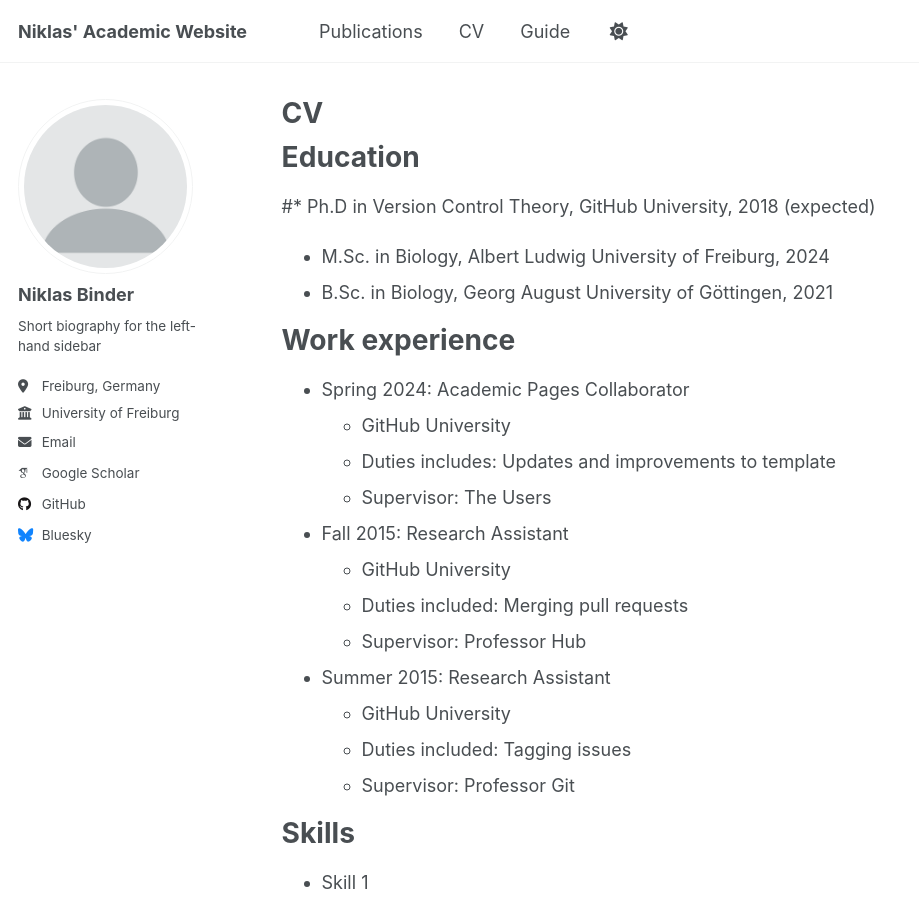
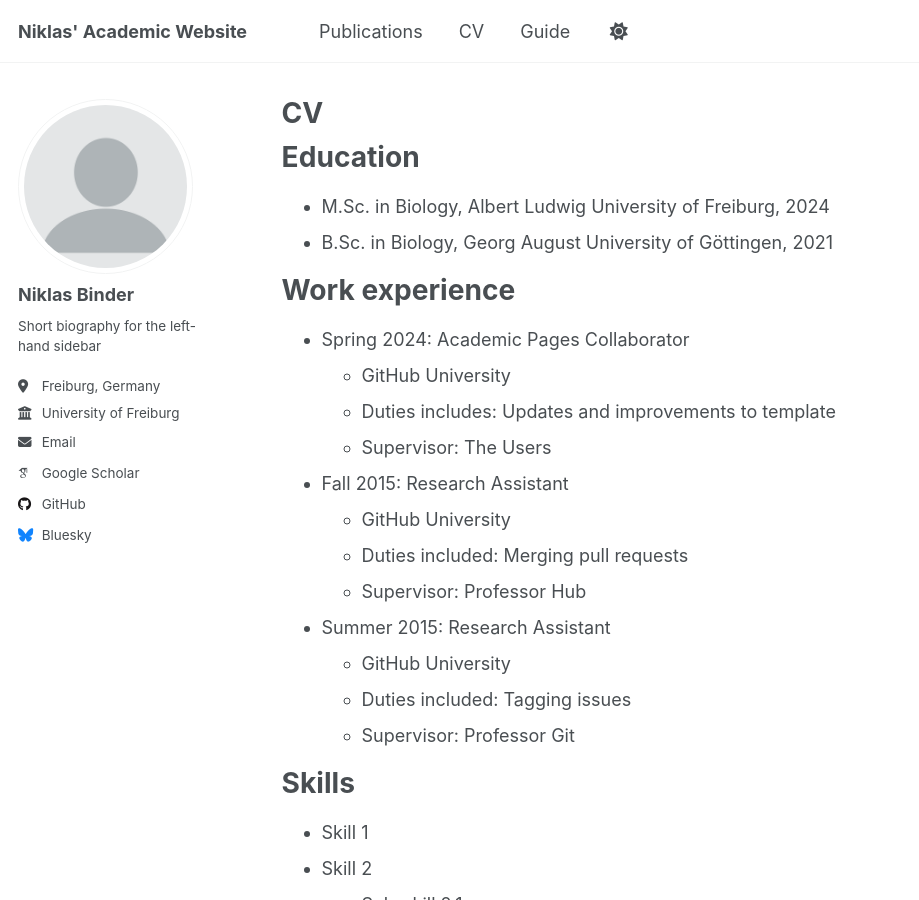
Before and after one commit to niklasbinder/niklasbinder.github.io, a Jekyll site: the page built from _pages/cv.md, in a window 1280 px wide and 900 px high. Shown: the whole window, without its empty margins (0-919 px from the left). Built offline with Jekyll 4.4.1, drawn with Linux system fonts in a browser that asks for light colours; some web fonts are replaced.

Commit message:
Update site configuration and content

```diff
--- a/_pages/cv.md
+++ b/_pages/cv.md
@@ -11,7 +11,6 @@ redirect_from:
 
 Education
 ======
-#* Ph.D in Version Control Theory, GitHub University, 2018 (expected)
 * M.Sc. in Biology, Albert Ludwig University of Freiburg, 2024
 * B.Sc. in Biology, Georg August University of Göttingen, 2021
 
```
